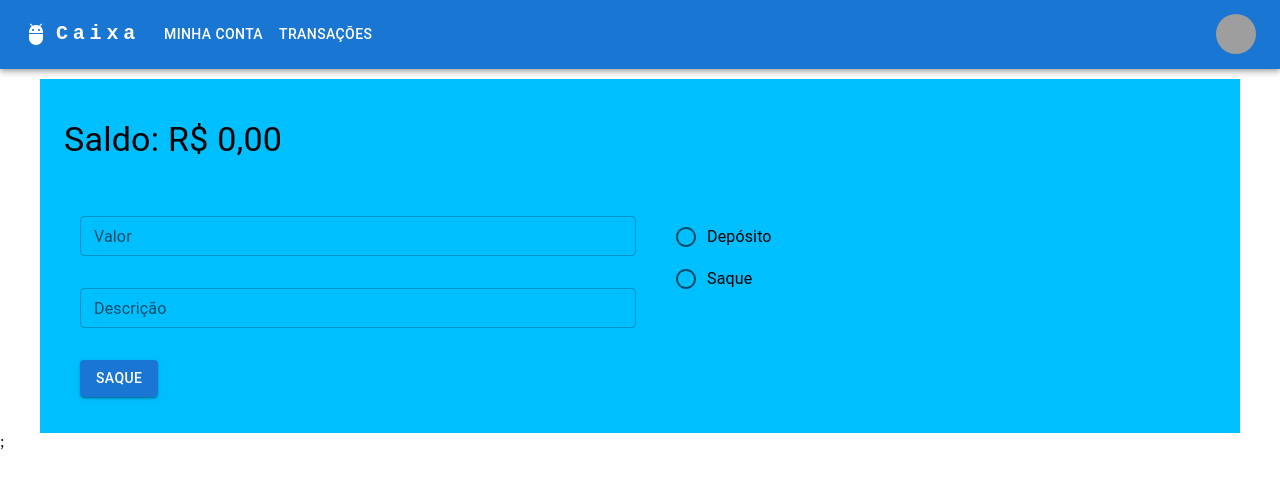
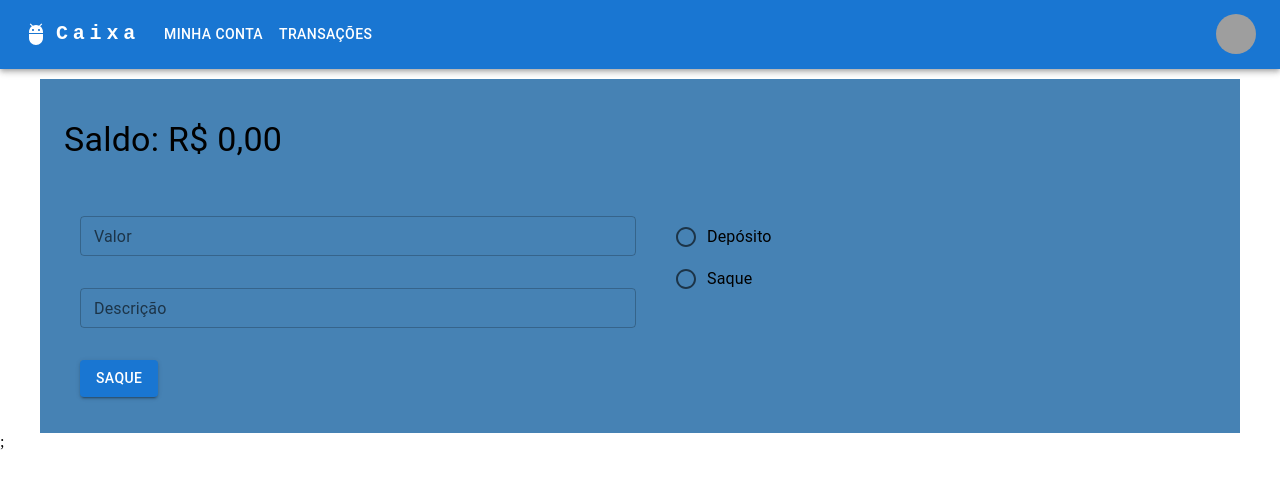
Before and after one commit to umpierres/caixa, a React (Create React App) app: page /transactions in a window 1280 px wide. Shown: the top 488 px of the page. Built offline with nearby package versions, Linux system fonts and the light colour scheme; grey boxes are pictures that could not be loaded.

Commit message:
mudadno cor

```diff
--- a/src/pages/CreateTransaction.tsx
+++ b/src/pages/CreateTransaction.tsx
@@ -48,7 +48,7 @@ const CreateTransaction: React.FC = () => {
         maxWidth="lg"
         fixed
         sx={{
-          backgroundColor: 'DeepSkyBlue',
+          backgroundColor: 'SteelBlue',
           paddingBottom: '20px',
           marginTop: '50px'
         }}
```
